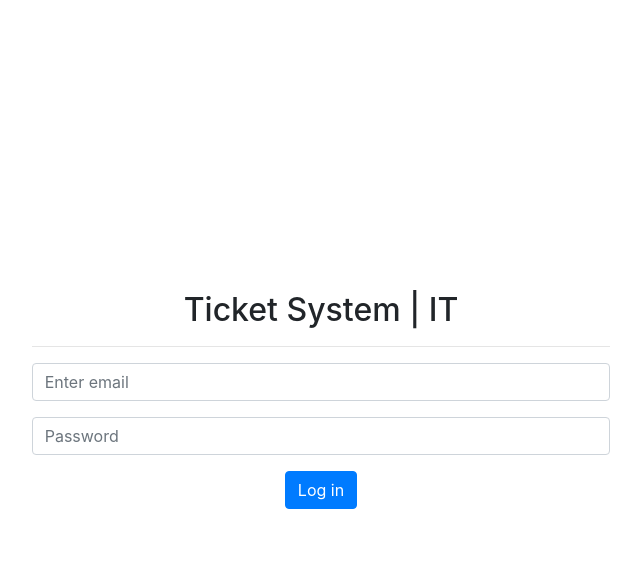
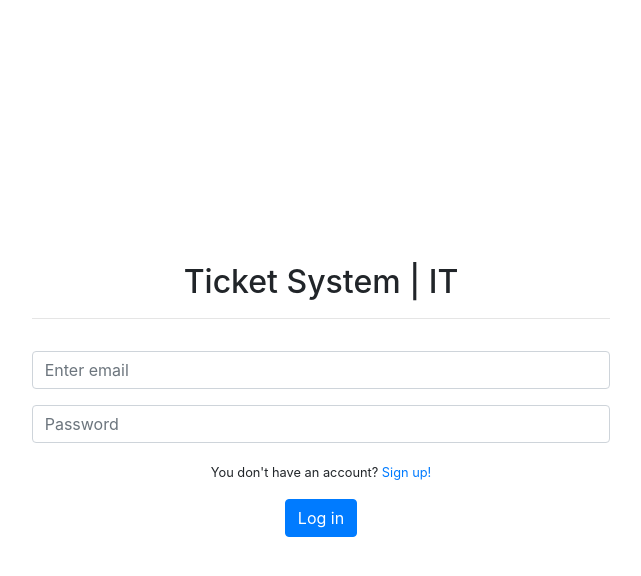
Before and after one commit to HoopDead/ticket_system, a Django app: page /accounts/login in a window 1280 px wide. Shown: the top 576 px of the page, without its empty margins (319-960 px from the left). Run offline with Django 3.2, Linux system fonts and the light colour scheme; some libraries are stand-ins or nearby versions.

```diff
--- a/accounts/templates/login.html
+++ b/accounts/templates/login.html
@@ -12,11 +12,14 @@
                 <hr>
             </div>
             <div class = "col-sm-12">
-                    <div class="form-group">
+                    <div class="form-group my-3">
                         <input type="email" class="form-control" id="exampleInputEmail1" aria-describedby="emailHelp" placeholder="Enter email">
                     </div>
                     <div class="form-group">
                         <input type="password" class="form-control" id="exampleInputPassword1" placeholder="Password">
+                    </div>
+                    <div class = "my-3">
+                        <small>You don't have an account? <a href = "">Sign up!</a></small>
                     </div>
                     <button class = "btn btn-primary">Log in</button>
                 </form>
--- a/accounts/views.py
+++ b/accounts/views.py
@@ -1,9 +1,20 @@
 from django.shortcuts import render
 
-from django.shortcuts import render
+from django.contrib import messages
+from django.contrib.auth import authenticate
 
 # Create your views here.
 def login_page(request):
+    if request.method == "POST":
+        username = request.POST.get("username")
+        password = request.POST.get("password")
+
+        user = authenticate(request, username=username, password=password) # Django Function check if user exist
+
+        if user is not None:
+            login(request, user)
+        else:
+            messages.error(request, 'Nazwa użytkownika lub hasło jest niepoprawne!')
     return render(request, 'login.html')
 
 def register_page(request):
```
